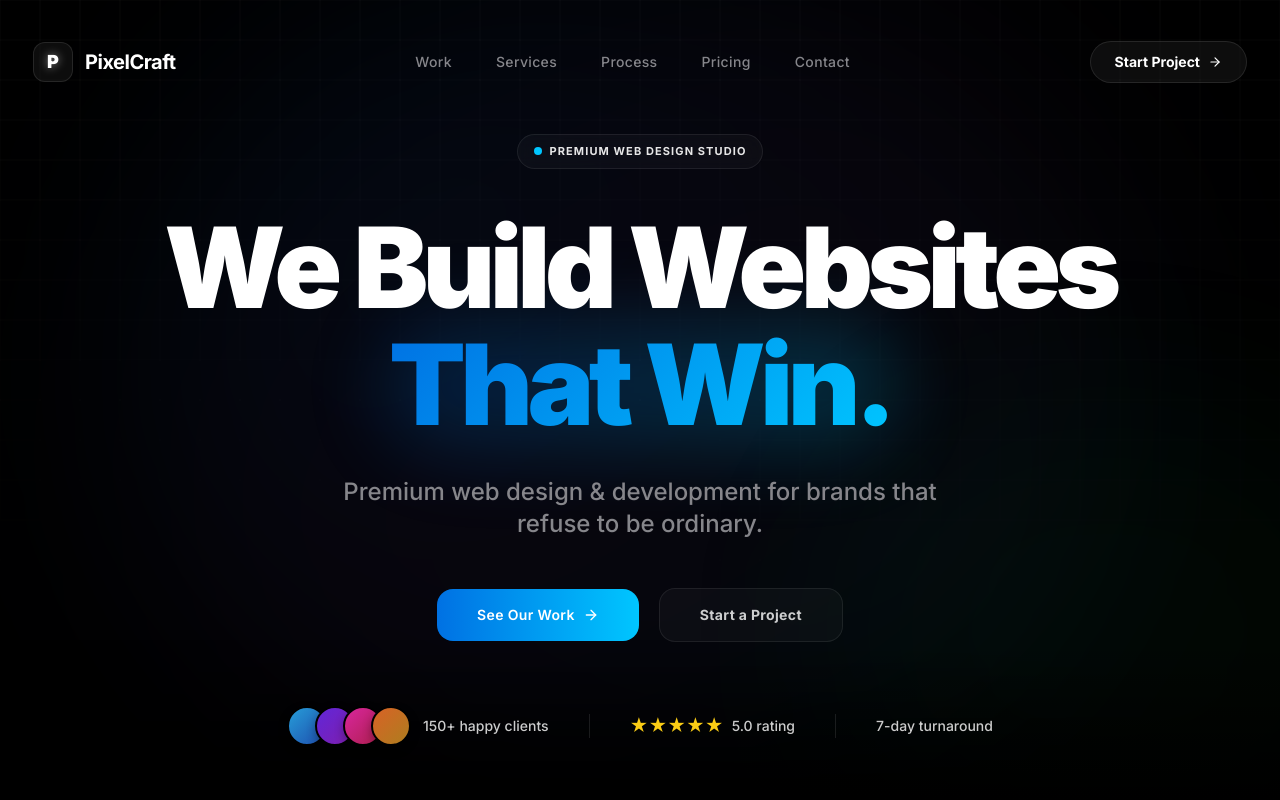
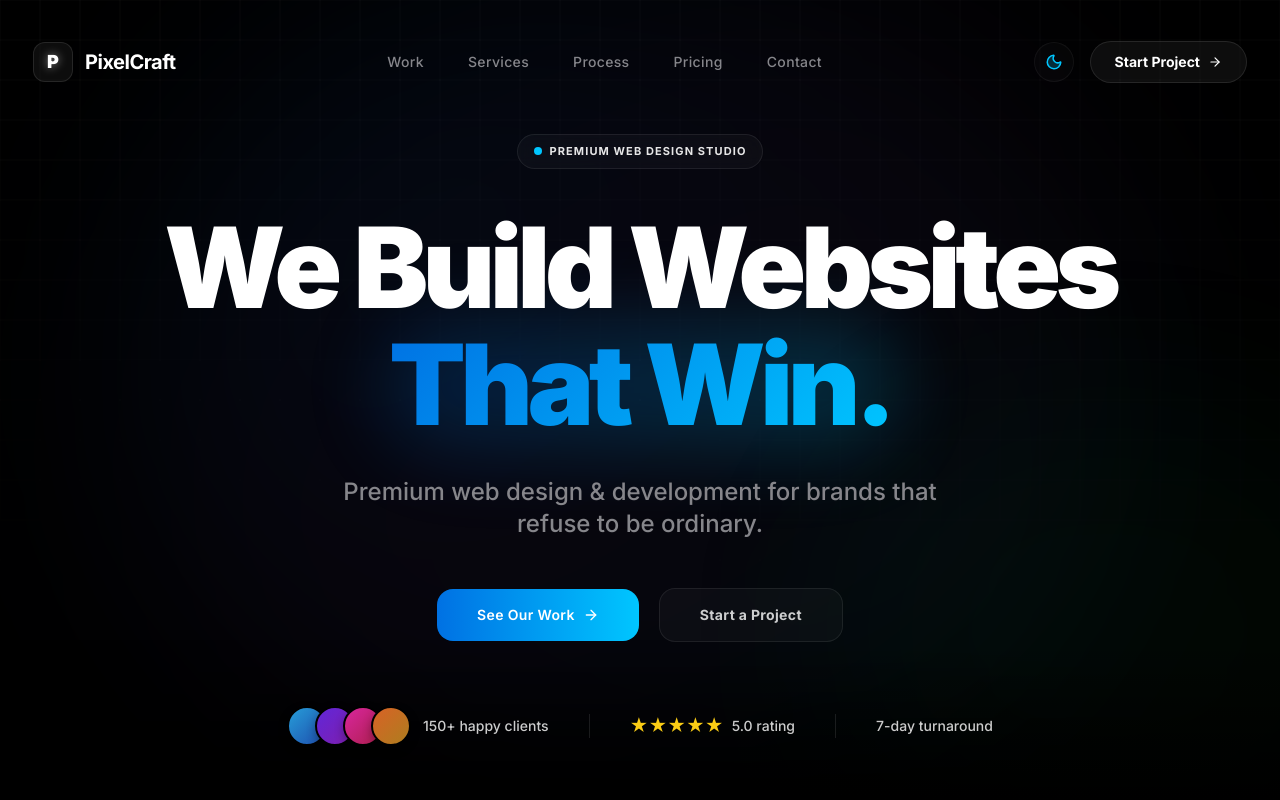
Before and after one commit to visucs/PixelCraft-Studio, a React (Vite) app: page / in a window 1280 px wide. Shown: the top 800 px of the page. Built offline with nearby package versions, Linux system fonts and the light colour scheme.

Commit message:
feat: implement global filter-based light/dark mode theme toggle

```diff
--- a/src/components/Navbar.jsx
+++ b/src/components/Navbar.jsx
@@ -1,6 +1,6 @@
 import { useState, useEffect } from 'react';
 import { motion, AnimatePresence } from 'framer-motion';
-import { Menu, X, ArrowRight, Sparkles } from 'lucide-react';
+import { Menu, X, ArrowRight, Sparkles, Sun, Moon } from 'lucide-react';
 
 const links = ['Work', 'Services', 'Process', 'Pricing', 'Contact'];
 
@@ -8,6 +8,7 @@ export default function Navbar({ onStartProject, onContact }) {
   const [scrolled, setScrolled] = useState(false);
   const [mobileOpen, setMobileOpen] = useState(false);
   const [hoveredLink, setHoveredLink] = useState(null);
+  const [isDarkMode, setIsDarkMode] = useState(true);
 
   useEffect(() => {
     const handleScroll = () => setScrolled(window.scrollY > 20);
@@ -15,12 +16,61 @@ export default function Navbar({ onStartProject, onContact }) {
     return () => window.removeEventListener('scroll', handleScroll);
   }, []);
 
+  useEffect(() => {
+    // Update the document class for theme handling
+    if (isDarkMode) {
+      document.documentElement.classList.add('dark');
+      document.documentElement.classList.remove('light');
+    } else {
+      document.documentElement.classList.add('light');
+      document.documentElement.classList.remove('dark');
+    }
+  }, [isDarkMode]);
+
   const handleLink = (link) => {
     if (link === 'Contact') { onContact?.(); setMobileOpen(false); return; }
     const el = document.getElementById(link.toLowerCase());
     if (el) el.scrollIntoView({ behavior: 'smooth' });
     setMobileOpen(false);
   };
+
+  const ThemeToggle = () => (
+    <button
+      onClick={() => setIsDarkMode(!isDarkMode)}
+      className="relative flex items-center justify-center w-10 h-10 rounded-full overflow-hidden group transition-all duration-300 border border-white/[0.05] hover:border-white/[0.15] bg-white/[0.02] hover:bg-white/[0.05] no-invert"
+      aria-label="Toggle Theme"
+      title={isDarkMode ? "Switch to Light Mode" : "Switch to Dark Mode"}
+    >
+      <div className="absolute inset-0 bg-gradient-to-tr from-[#00C6FF]/10 to-[#9B5DE5]/10 opacity-0 group-hover:opacity-100 transition-opacity duration-500" />
+      <div className="relative z-10 flex items-center justify-center w-full h-full">
+        <AnimatePresence mode="wait" initial={false}>
+          {isDarkMode ? (
+            <motion.div
+              key="moon"
+              initial={{ y: -20, opacity: 0, rotate: -90 }}
+              animate={{ y: 0, opacity: 1, rotate: 0 }}
+              exit={{ y: 20, opacity: 0, rotate: 90 }}
+              transition={{ duration: 0.3, type: 'spring', stiffness: 200, damping: 10 }}
+              className="absolute"
+            >
+              <Moon size={18} className="text-[#00C6FF]" fill="currentColor" fillOpacity={0.2} />
+            </motion.div>
+          ) : (
+            <motion.div
+              key="sun"
+              initial={{ y: -20, opacity: 0, rotate: -90 }}
+              animate={{ y: 0, opacity: 1, rotate: 0 }}
+              exit={{ y: 20, opacity: 0, rotate: 90 }}
+              transition={{ duration: 0.3, type: 'spring', stiffness: 200, damping: 10 }}
+              className="absolute"
+            >
+              <Sun size={18} className="text-[#FFA700]" fill="currentColor" fillOpacity={0.2} />
+            </motion.div>
+          )}
+        </AnimatePresence>
+      </div>
+    </button>
+  );
 
   return (
     <>
@@ -83,8 +133,10 @@ export default function Navbar({ onStartProject, onContact }) {
               ))}
             </div>
 
-            {/* CTA */}
+            {/* CTA & Theme */}
             <div className="hidden md:flex items-center gap-4">
+              <ThemeToggle />
+
               <button
                 onClick={onStartProject}
                 className="group relative px-6 py-2.5 rounded-full font-bold text-sm overflow-hidden transition-all duration-500 text-white"
@@ -111,14 +163,17 @@ export default function Navbar({ onStartProject, onContact }) {
               </button>
             </div>
 
-            {/* Mobile Menu Toggle */}
-            <button
-              className="md:hidden text-white p-2 rounded-full hover:bg-white/[0.05] transition-colors"
-              onClick={() => setMobileOpen(!mobileOpen)}
-              aria-label="Toggle menu"
-            >
-              {mobileOpen ? <X size={24} /> : <Menu size={24} />}
-            </button>
+            {/* Mobile Menu Toggle & Theme */}
+            <div className="flex md:hidden items-center gap-3">
+              <ThemeToggle />
+              <button
+                className="text-white p-2 rounded-full border border-white/[0.05] hover:bg-white/[0.05] transition-colors"
+                onClick={() => setMobileOpen(!mobileOpen)}
+                aria-label="Toggle menu"
+              >
+                {mobileOpen ? <X size={20} /> : <Menu size={20} />}
+              </button>
+            </div>
           </div>
         </div>
       </nav>
--- a/src/index.css
+++ b/src/index.css
@@ -13,6 +13,19 @@
 
   html {
     scroll-behavior: smooth;
+    transition: filter 0.5s cubic-bezier(0.4, 0, 0.2, 1);
+  }
+
+  html.light {
+    filter: invert(1) hue-rotate(180deg);
+  }
+
+  /* Re-invert images, videos, and specific elements so they look normal */
+  html.light img,
+  html.light video,
+  html.light canvas,
+  html.light .no-invert {
+    filter: invert(1) hue-rotate(180deg);
   }
 
   body {
@@ -22,6 +35,7 @@
     -webkit-font-smoothing: antialiased;
     -moz-osx-font-smoothing: grayscale;
     overflow-x: clip;
+    min-height: 100vh;
   }
 
   ::-webkit-scrollbar {
```
